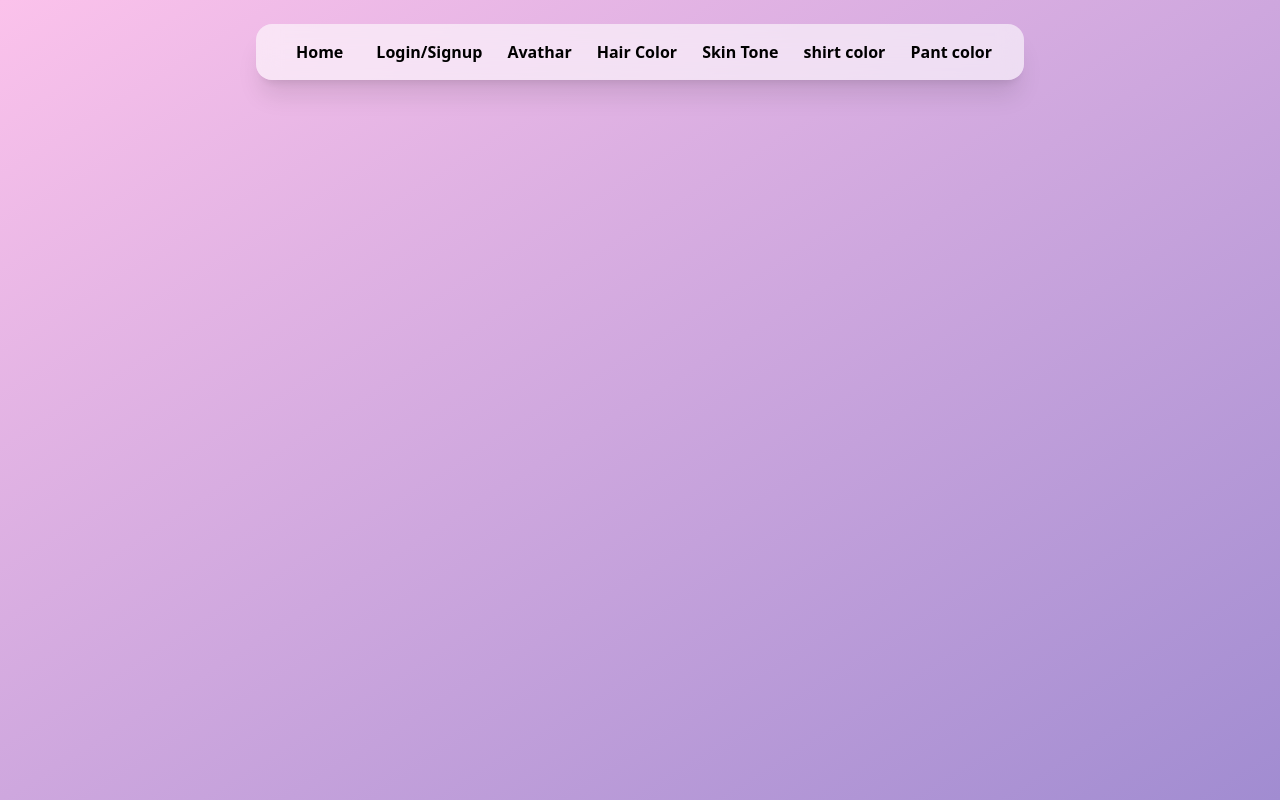
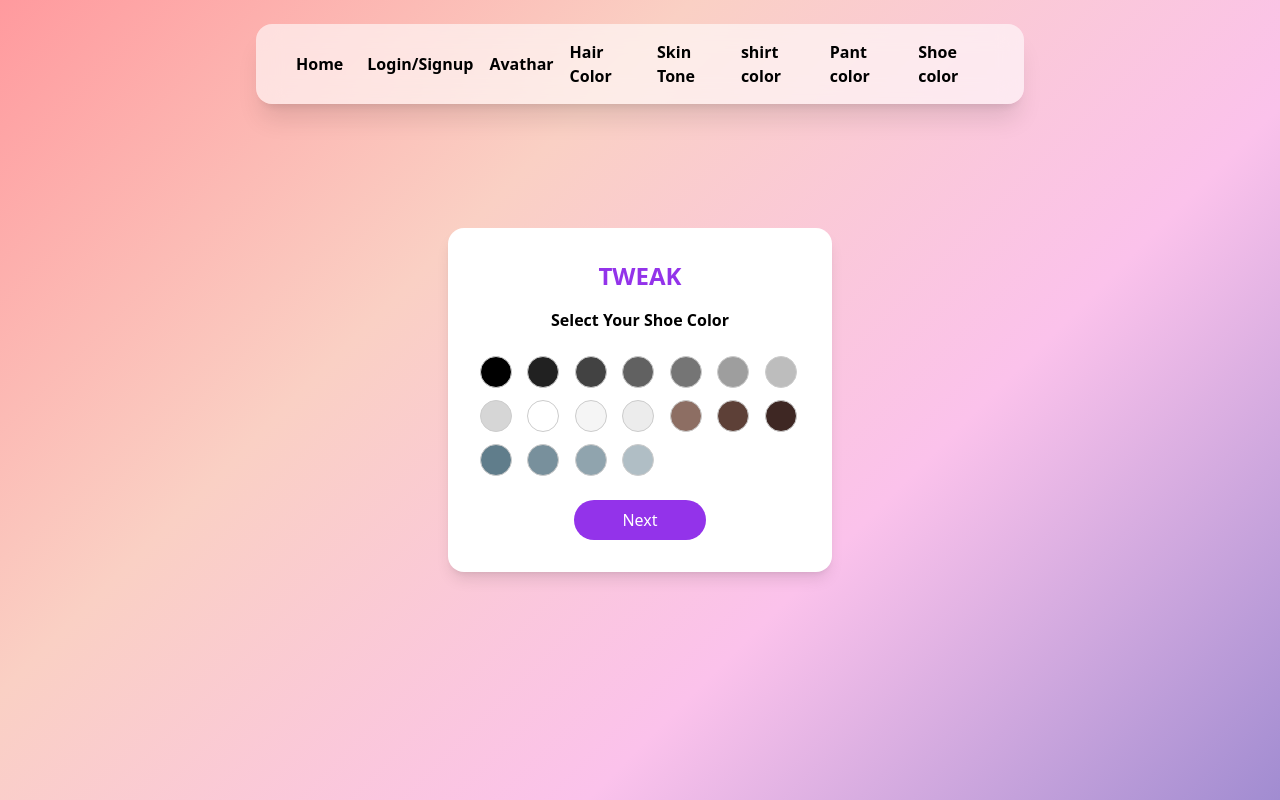
Before and after one commit to VARUN1105M/Avatar-Making-Website, a React (Vite) app: page /shoecolorselector in a window 1280 px wide. Built offline with nearby package versions, Linux system fonts and the light colour scheme.

Commit message:
Feat: added Pant color Functionality

```diff
--- a/src/App.jsx
+++ b/src/App.jsx
@@ -10,6 +10,7 @@ import OutfitSelector from './Pages/OutfitSelector';
 import HaircolorSelector from './Pages/Haircolor';
 import Shirtcolor from './Pages/Shirtcolor';
 import Pantcolor from './Pages/Pantcolor';
+import ShoeColor from './Pages/Shoecolor';
 
 function App() {
   return (
@@ -27,6 +28,7 @@ function App() {
         <Route path="/haircolorselector" element={<HaircolorSelector />} />
         <Route path="/shirtcolorselector" element={<Shirtcolor />} />
         <Route path="/pantcolorselector" element={<Pantcolor/>}/>
+        <Route path="/shoecolorselector" element={<ShoeColor/>}/>
       </Routes>
     </>
   );
--- a/src/Components/Navigation.jsx
+++ b/src/Components/Navigation.jsx
@@ -86,6 +86,12 @@ const Navigation = () => {
       >
         Pant color
       </Link>
+      <Link
+        to="/shoecolorselector"
+        className="text-black font-bold hover:text-purple-300 transition mx-2"
+      >
+        Shoe color
+      </Link>
     </nav>
   );
 };
--- a/src/Pages/OutfitSelector.jsx
+++ b/src/Pages/OutfitSelector.jsx
@@ -19,7 +19,8 @@ export default function OutfitSelector() {
   const [skinTone, setSkinTone] = useState(skinToneFromState);
   const [hairColor, setHairColor] = useState(null);
   const [shirtColor, setShirtColor] = useState(null);
-  const [pantColor, setPantColor] = useState(null); // ✅ Pant color state
+  const [pantColor, setPantColor] = useState(null);
+  const [shoecolor, setShoecolor] = useState(null); // ✅ shoe color state
 
   useEffect(() => {
     console.log('Skin Tone from previous page (state):', skinToneFromState);
@@ -40,7 +41,7 @@ export default function OutfitSelector() {
 
     const { data, error } = await supabase
       .from('user_profiles')
-      .select('skincolorcode, haircolorcode, shirtcolorcode, pantcolorcode') // ✅ Include pantcolorcode
+      .select('skincolorcode, haircolorcode, shirtcolorcode, pantcolorcode, shoecolorcode') // ✅ Include shoecolorcode
       .eq('id', user.id)
       .single();
 
@@ -50,11 +51,14 @@ export default function OutfitSelector() {
       console.log('✅ Skin Color Code from DB:', data.skincolorcode);
       console.log('✅ Hair Color Code from DB:', data.haircolorcode);
       console.log('✅ Shirt Color Code from DB:', data.shirtcolorcode);
-      console.log('✅ Pant Color Code from DB:', data.pantcolorcode); // ✅ Log pant color
+      console.log('✅ Pant Color Code from DB:', data.pantcolorcode);
+      console.log('✅ shoe Color Code from DB:', data.shoecolorcode); // ✅ Log shoe color
+
       setSkinTone(data.skincolorcode);
       setHairColor(data.haircolorcode);
       setShirtColor(data.shirtcolorcode);
-      setPantColor(data.pantcolorcode); // ✅ Store pant color
+      setPantColor(data.pantcolorcode);
+      setShoecolor(data.shoecolorcode); // ✅ Store shoe color
     }
   };
 
@@ -100,7 +104,8 @@ export default function OutfitSelector() {
                 skintone={skinTone}
                 haircolor={hairColor}
                 shirtcolor={shirtColor}
-                pantcolor={pantColor} // ✅ Pass pant color to component
+                pantcolor={pantColor}
+                shoecolor={shoecolor} // ✅ Pass shoe color to component
               />
             ) : (
               <div dangerouslySetInnerHTML={{ __html: selectedSVG }} />
@@ -131,6 +136,7 @@ export default function OutfitSelector() {
                         haircolor={hairColor}
                         shirtcolor={shirtColor}
                         pantcolor={pantColor}
+                        shoecolor={shoecolor}
                       />
                     ) : (
                       <img
--- /dev/null
+++ b/src/Pages/Shoecolor.jsx
@@ -0,0 +1,105 @@
+import React, { useState, useEffect } from 'react';
+import { useNavigate } from 'react-router-dom';
+import { supabase } from '../../supabase/Supabase'; // update path if needed
+
+const gradientBackground = {
+  background: 'linear-gradient(135deg, #ff9a9e, #fad0c4, #fbc2eb, #a18cd1)',
+  minHeight: '100vh',
+  width: '100vw',
+  display: 'flex',
+  justifyContent: 'center',
+  alignItems: 'center',
+  padding: '2rem',
+};
+
+function ShoeColorSelector() {
+  const navigate = useNavigate();
+  const [selectedColor, setSelectedColor] = useState(null);
+  const [userId, setUserId] = useState(null);
+
+  // Example shoe colors (you can customize these)
+  const shoeColors = [
+    '#000000', '#212121', '#424242', '#616161', '#757575', '#9E9E9E', '#BDBDBD',
+    '#D6D6D6', '#FFFFFF', '#F5F5F5', '#ECECEC', '#8D6E63', '#5D4037', '#3E2723',
+    '#607D8B', '#78909C', '#90A4AE', '#B0BEC5'
+  ];
+
+  useEffect(() => {
+    const fetchUser = async () => {
+      const {
+        data: { user },
+        error,
+      } = await supabase.auth.getUser();
+
+      if (error) {
+        console.error('Error fetching user:', error.message);
+      } else if (user) {
+        setUserId(user.id);
+      }
+    };
+
+    fetchUser();
+  }, []);
+
+  const handleSelectColor = (colorCode) => {
+    console.log("Selected Shoe Color:", colorCode);
+    setSelectedColor(colorCode);
+  };
+
+  const handleNext = async () => {
+    if (!selectedColor) {
+      alert('Please select a shoe color before continuing.');
+      return;
+    }
+
+    if (!userId) {
+      alert('User not logged in.');
+      return;
+    }
+
+    console.log("Storing in Supabase -> user_id:", userId, " | shoecolorcode:", selectedColor);
+
+    const { error } = await supabase
+      .from('user_profiles')
+      .upsert({ id: userId, shoecolorcode: selectedColor }, { onConflict: ['id'] });
+
+    if (error) {
+      console.error('Failed to save to Supabase:', error.message);
+      alert('Failed to save shoe color.');
+    } else {
+      console.log('Shoe color saved successfully!');
+      navigate('/outfitselector');  // navigate to next page
+    }
+  };
+
+  return (
+    <div style={gradientBackground}>
+      <div className="bg-white rounded-2xl shadow-lg p-8 w-full max-w-sm text-center">
+        <h1 className="text-purple-600 font-bold text-2xl mb-4">TWEAK</h1>
+        <h2 className="font-semibold mb-6">Select Your Shoe Color</h2>
+        <div className="grid grid-cols-7 gap-3 justify-center mb-6">
+          {shoeColors.map((color, index) => (
+            <button
+              key={index}
+              onClick={() => handleSelectColor(color)}
+              style={{
+                backgroundColor: color,
+                border: selectedColor === color ? '2px solid #9333ea' : '1px solid #ccc'
+              }}
+              className="w-8 h-8 rounded-full hover:border-purple-500 transition-colors"
+              aria-label={`Select shoe color ${index + 1}`}
+            />
+          ))}
+        </div>
+        <button
+          onClick={handleNext}
+          className="bg-purple-600 text-white rounded-full px-12 py-2 hover:bg-purple-700 transition-colors"
+        >
+          Next
+        </button>
+      </div>
+    </div>
+  );
+}
+
+export default ShoeColorSelector;
```
